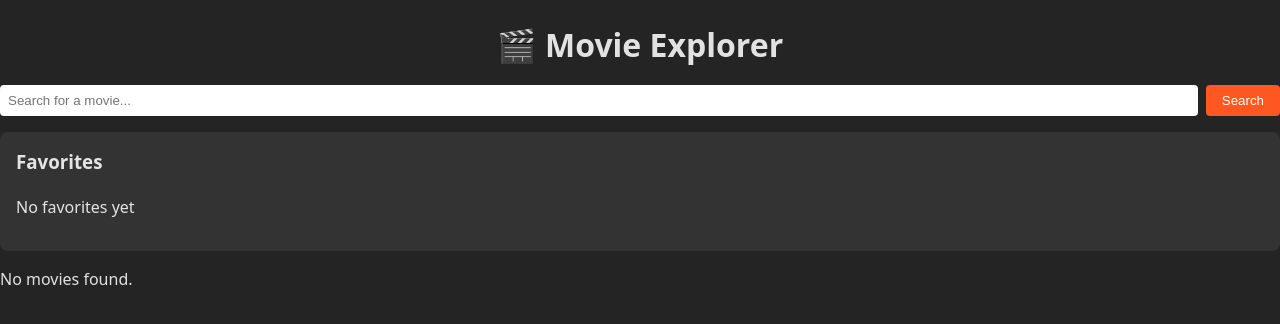
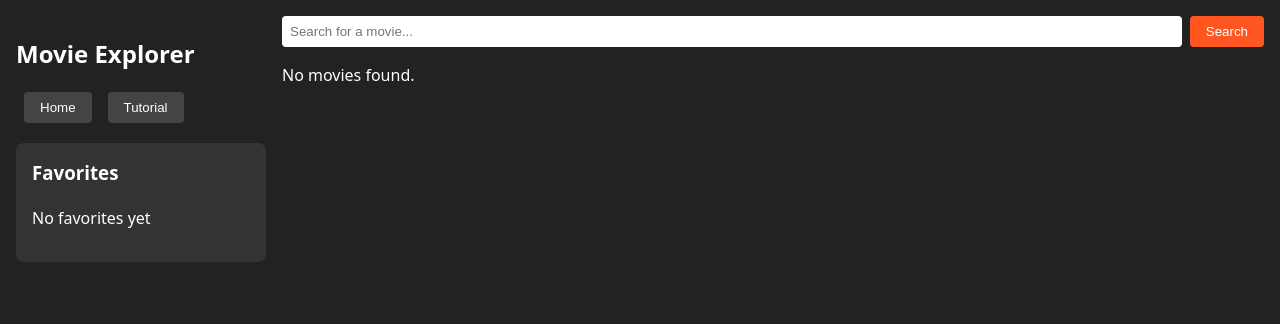
Before and after one commit to HugoW5/komponentlabb, a React (Vite) app: page / in a window 1280 px wide. Shown: the top 324 px of the page. Built offline with nearby package versions, Linux system fonts and the light colour scheme.

Commit message:
Added Tutorial

```diff
--- a/src/App.css
+++ b/src/App.css
@@ -1,18 +1,45 @@
-/* App Layout */
+/* === App Layout === */
 .app-container {
   display: grid;
   grid-template-columns: 250px 1fr;
   gap: 1rem;
   padding: 1rem;
+  color: #fff;
+  background-color: #222;
+  min-height: 100vh;
 }
 
-/* Header */
-h1 {
+/* === Header === */
+header {
+  grid-column: span 2;
   text-align: center;
   margin-bottom: 1rem;
 }
 
-/* Search Box */
+header h1 {
+  margin: 0;
+  color: #ff5722;
+}
+
+nav {
+  margin-top: 0.5rem;
+}
+
+nav button {
+  margin: 0 0.5rem;
+  padding: 0.5rem 1rem;
+  background-color: #444;
+  border: none;
+  border-radius: 4px;
+  color: white;
+  cursor: pointer;
+}
+
+nav button:hover {
+  background-color: #ff5722;
+}
+
+/* === Search Box === */
 .search-box {
   display: flex;
   gap: 0.5rem;
@@ -39,19 +66,19 @@ h1 {
   background-color: #e64a19;
 }
 
-/* Movie List */
+/* === Movie List === */
 .movie-list {
   display: grid;
   grid-template-columns: repeat(auto-fill, minmax(150px, 1fr));
   gap: 1rem;
 }
 
-/* Movie Card */
+/* === Movie Card === */
 .movie-card {
   background-color: #333;
   border-radius: 8px;
   overflow: hidden;
-  box-shadow: 0 2px 8px rgba(0,0,0,0.5);
+  box-shadow: 0 2px 8px rgba(0, 0, 0, 0.5);
   cursor: pointer;
   transition: transform 0.2s;
 }
@@ -76,7 +103,7 @@ h1 {
   color: #ccc;
 }
 
-/* Movie Details */
+/* === Movie Details === */
 .movie-details {
   background-color: #333;
   padding: 1rem;
@@ -89,8 +116,7 @@ h1 {
   width: 100%;
   max-width: 300px;
   display: block;
-  margin-top: 1rem;
-  margin-bottom: 1rem;
+  margin: 1rem auto;
 }
 
 .movie-details button {
@@ -107,8 +133,9 @@ h1 {
   background-color: #e64a19;
 }
 
-/* Favorites */
+/* === Favorites === */
 .favorites {
+  margin-top: 20px;
   background-color: #333;
   padding: 1rem;
   border-radius: 8px;
@@ -123,8 +150,8 @@ h1 {
 .favorites div {
   display: flex;
   justify-content: space-between;
+  align-items: center;
   padding: 0.3rem 0;
-  cursor: pointer;
   border-bottom: 1px solid #444;
 }
 
@@ -142,3 +169,42 @@ h1 {
 .favorites button:hover {
   color: #e64a19;
 }
+
+
+/* === Tutorial View === */
+.tutorial {
+  background-color: #2b2b2b;
+  padding: 1rem;
+  border-radius: 8px;
+  color: #eee;
+}
+
+.tutorial section {
+  margin-bottom: 2rem;
+  border-bottom: 1px solid #444;
+  padding-bottom: 1rem;
+}
+
+.tutorial pre {
+  background-color: #111;
+  color: #0f0;
+  padding: 0.5rem;
+  border-radius: 4px;
+  overflow-x: auto;
+  font-size: 0.9rem;
+}
+
+/* === Responsive === */
+@media (max-width: 768px) {
+  .app-container {
+    grid-template-columns: 1fr;
+  }
+
+  .favorites {
+    max-height: none;
+  }
+
+  nav button {
+    margin: 0.25rem;
+  }
+}
--- a/src/App.jsx
+++ b/src/App.jsx
@@ -3,9 +3,12 @@ import Search from "./components/Search";
 import MovieList from "./components/MovieList";
 import MovieDetails from "./components/MovieDetails";
 import Favorites from "./components/Favorites";
-import './app.css'
+import Tutorial from "./components/Tutorial";
+
+import "./app.css";
 
 function App() {
+  const [view, setView] = useState("home");
   const [movies, setMovies] = useState([]);
   const [selectedMovie, setSelectedMovie] = useState(null);
   const [favorites, setFavorites] = useState(() => {
@@ -23,15 +26,38 @@ function App() {
     }
   };
 
+  const handleRemoveFavorite = (id) => {
+    setFavorites((prev) => prev.filter((f) => f.imdbID !== id));
+  };
+
   return (
-    <div>
-      <h1>🎬 Movie Explorer</h1>
+    <div className="app-container">
+      <aside>
+        <h1>Movie Explorer</h1>
+        <nav>
+          <button onClick={() => setView("home")}>Home</button>
+          <button onClick={() => setView("tutorial")}>Tutorial</button>
+        </nav>
+        <Favorites
+          favorites={favorites}
+          onSelect={setSelectedMovie}
+          onRemove={handleRemoveFavorite}
+        />
+      </aside>
+
+      <main>
+        {view === "tutorial" ? (
+          <Tutorial />
+        ) : (
+          <>
             <Search onSearch={setMovies} />
 
-      <Favorites favorites={favorites} onSelect={setSelectedMovie} />
-
             {!selectedMovie ? (
-        <MovieList movies={movies} onSelect={setSelectedMovie} />
+              <MovieList
+                movies={movies}
+                onSelect={setSelectedMovie}
+                onAddFavorite={handleAddFavorite}
+              />
             ) : (
               <MovieDetails
                 imdbID={selectedMovie}
@@ -39,6 +65,9 @@ function App() {
                 onAddFavorite={handleAddFavorite}
               />
             )}
+          </>
+        )}
+      </main>
     </div>
   );
 }
--- a/src/components/Favorites.jsx
+++ b/src/components/Favorites.jsx
@@ -1,16 +1,18 @@
-function Favorites({ favorites, onSelect }) {
+function Favorites({ favorites, onSelect, onRemove }) {
   return (
     <div className="favorites">
       <h3>Favorites</h3>
       {favorites.length === 0 && <p>No favorites yet</p>}
       {favorites.map((movie) => (
-        <div key={movie.imdbID} onClick={() => onSelect(movie.imdbID)}>
-          <p>{movie.Title} ({movie.Year})</p>
+        <div key={movie.imdbID} className="favorite-item">
+          <span onClick={() => onSelect(movie.imdbID)}>
+            {movie.Title} ({movie.Year})
+          </span>
+          <button onClick={() => onRemove(movie.imdbID)}>❌</button>
         </div>
       ))}
     </div>
   );
 }
 
-
 export default Favorites;
--- a/src/components/MovieCard.jsx
+++ b/src/components/MovieCard.jsx
@@ -1,16 +1,18 @@
-function MovieCard({ title, poster, Year }) {
-  const fallbackPoster =
-    "https://via.placeholder.com/300x445.png?text=No+Image";
+function MovieCard({ title, poster, Year, onFavorite }) {
+  const fallbackPoster = "https://upload.wikimedia.org/wikipedia/commons/thumb/a/ac/No_image_available.svg/1024px-No_image_available.svg.png";
 
   return (
     <div className="movie-card">
-      <p className="card-title">{title}</p>
       <img
         src={poster !== "N/A" ? poster : fallbackPoster}
         alt={`${title} poster`}
       />
-      <div className="footer-info">
-        <p>Year: {Year}</p>
+      <div className="card-info">
+        <h4>{title}</h4>
+        <p>{Year}</p>
+        {onFavorite && (
+          <button onClick={onFavorite}>⭐</button>
+        )}
       </div>
     </div>
   );
--- a/src/components/MovieList.jsx
+++ b/src/components/MovieList.jsx
@@ -1,6 +1,6 @@
 import MovieCard from "./MovieCard";
 
-function MovieList({ movies, onSelect }) {
+function MovieList({ movies, onSelect, onAddFavorite }) {
   if (!movies || movies.length === 0) {
     return <p>No movies found.</p>;
   }
@@ -13,6 +13,7 @@ function MovieList({ movies, onSelect }) {
             title={movie.Title}
             poster={movie.Poster}
             Year={movie.Year}
+            onFavorite={() => onAddFavorite(movie)}
           />
         </div>
       ))}
--- /dev/null
+++ b/src/components/Tutorial.jsx
@@ -0,0 +1,85 @@
+import Search from "./Search";
+import MovieCard from "./MovieCard";
+import MovieList from "./MovieList";
+import Favorites from "./Favorites";
+import MovieDetails from "./MovieDetails";
+import { useState } from "react";
+
+function Tutorial() {
+  const [selectedMovie, setSelectedMovie] = useState(null);
+
+  const dummyMovies = [
+    {
+      imdbID: "tt1375666",
+      Title: "Inception",
+      Year: "2010",
+      Poster: "https://m.media-amazon.com/images/I/51v5ZpFyaFL._AC_.jpg",
+    }
+  ];
+
+  const dummyFavorites = [
+    {
+      imdbID: "tt0468569",
+      Title: "The Dark Knight",
+      Year: "2008",
+      Poster: "https://m.media-amazon.com/images/I/51k0qa6qNWL._AC_.jpg",
+    },
+  ];
+
+  return (
+    <div className="tutorial">
+      <h2>Komponentbibliotek – Tutorial</h2>
+
+      <section>
+        <h3>Search</h3>
+        <p>En komponent som används för att söka efter filmer.</p>
+        <pre>{`<Search onSearch={setMovies} />`}</pre>
+        <Search onSearch={() => {}} />
+      </section>
+
+      <section>
+        <h3>MovieCard</h3>
+        <p>Visar titel, år och bild för en film.</p>
+        <pre>{`<MovieCard title="Inception" poster="..." Year="2010" />`}</pre>
+        <MovieCard title="Inception" Poster="N/A" Year="2010" />
+      </section>
+
+      <section>
+        <h3>MovieList</h3>
+        <p>Renderar en lista med FilmCard-komponenter.</p>
+        <pre>{`<MovieList movies={dummyMovies} onSelect={() => {}} onAddFavorite={() => {}} />`}</pre>
+        <MovieList movies={dummyMovies} onSelect={() => {}} onAddFavorite={() => {}} />
+      </section>
+
+      <section>
+        <h3>MovieDetails</h3>
+        <p>Visar detaljerad information om en film (dummy-exempel).</p>
+        <pre>{`<MovieDetails imdbID="tt1375666" onBack={() => {}} onAddFavorite={() => {}} />`}</pre>
+        {selectedMovie ? (
+          <MovieDetails
+            imdbID={selectedMovie}
+            onBack={() => setSelectedMovie(null)}
+            onAddFavorite={() => {}}
+          />
+        ) : (
+          <button onClick={() => setSelectedMovie("tt1375666")}>
+            Visa detaljer för Inception
+          </button>
+        )}
+      </section>
+
+      <section>
+        <h3>Favorites</h3>
+        <p>Visar en lista med användarens favoritfilmer.</p>
+        <pre>{`<Favorites favorites={dummyFavorites} onSelect={() => {}} onRemove={() => {}} />`}</pre>
+        <Favorites
+          favorites={dummyFavorites}
+          onSelect={() => {}}
+          onRemove={() => {}}
+        />
+      </section>
+    </div>
+  );
+}
+
+export default Tutorial;
```
Lines whose indentation alone changed are shown as unchanged.
